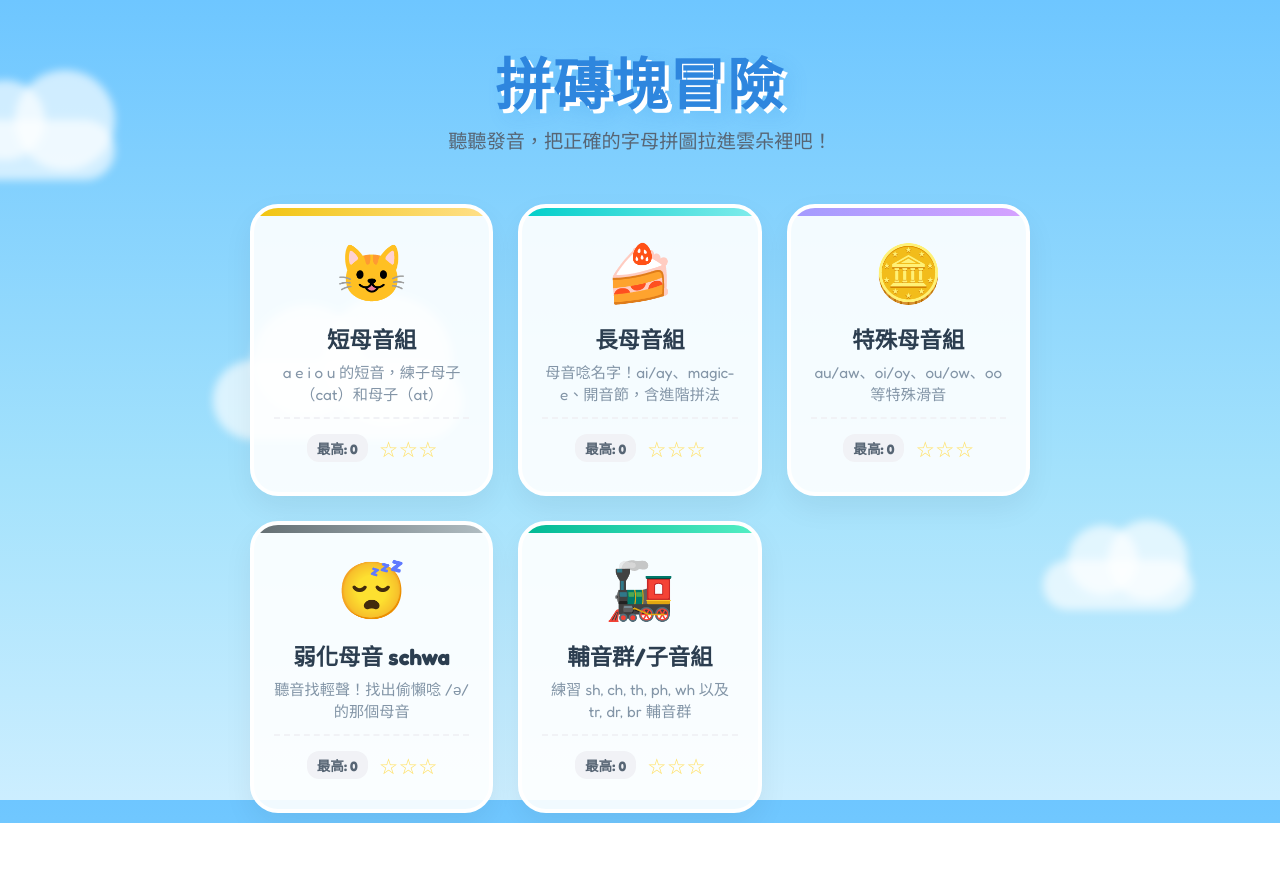
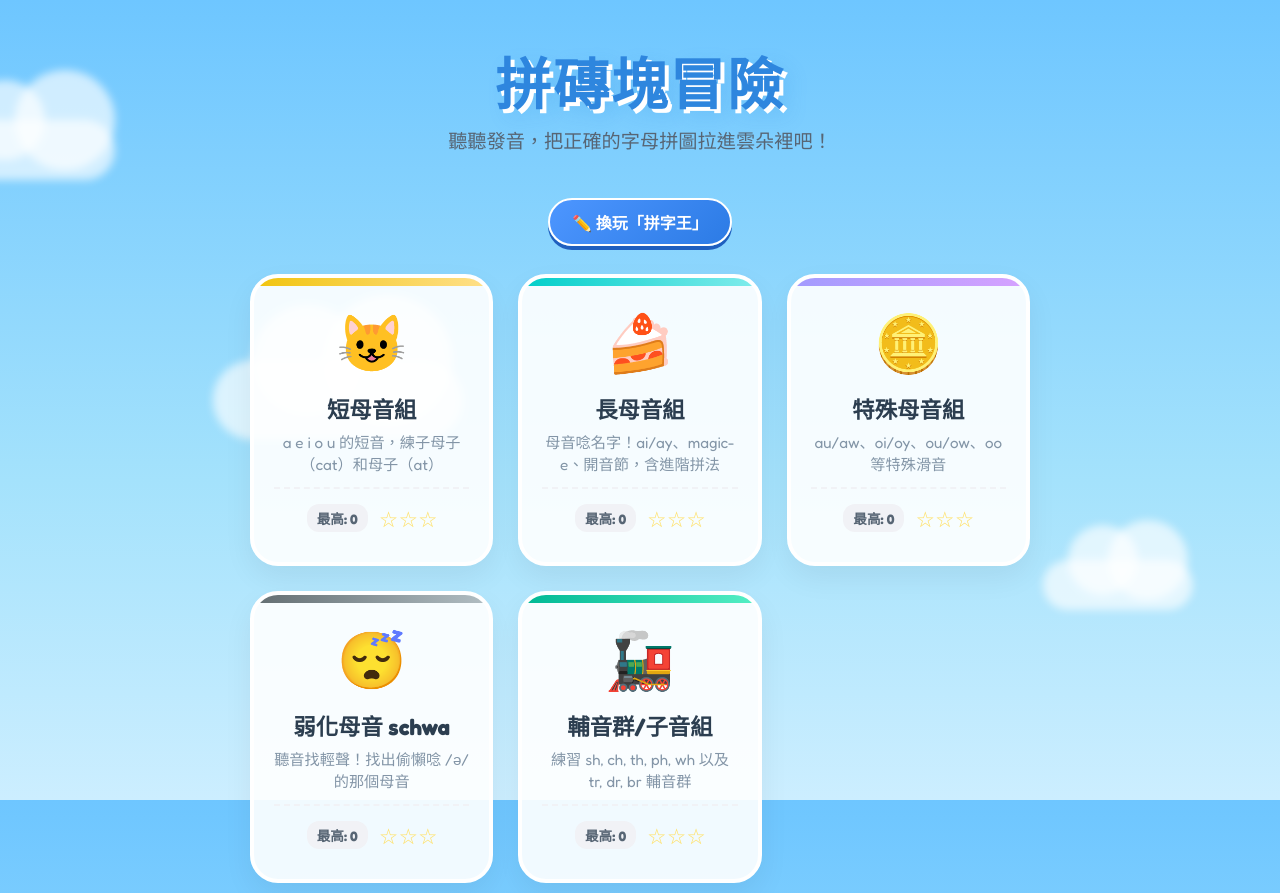
Before and after one commit to Ivan-1999CODE/block, a plain HTML site: page index.html in a window 1280 px wide. Before the commit the page ends 823 px from the top, so only its background shows below. Drawn offline with Linux system fonts and the light colour scheme.

Commit message:
首頁加上往拼字王(spell)的連結按鈕
Co-Authored-By: Claude Opus 4.8 <noreply@anthropic.com>

```diff
--- a/index.html
+++ b/index.html
@@ -43,6 +43,11 @@
     <div id="lobby-screen" class="screen">
       <h1 class="game-title">拼磚塊冒險</h1>
       <p class="game-subtitle">聽聽發音，把正確的字母拼圖拉進雲朵裡吧！</p>
+
+      <!-- 跳到拼字遊戲 -->
+      <a href="https://ivan-1999code.github.io/spell/" class="cross-game-link" style="display:inline-flex;align-items:center;gap:8px;margin:4px auto 18px;padding:10px 22px;background:linear-gradient(135deg,#4D96FF,#2c7be5);color:#fff;font-weight:700;font-size:1rem;text-decoration:none;border-radius:24px;box-shadow:0 4px 0 #1f5fbf;border:2px solid #fff;">
+        ✏️ 換玩「拼字王」
+      </a>
 
       <div class="category-list">
         <!-- ① 短母音 -->
```
